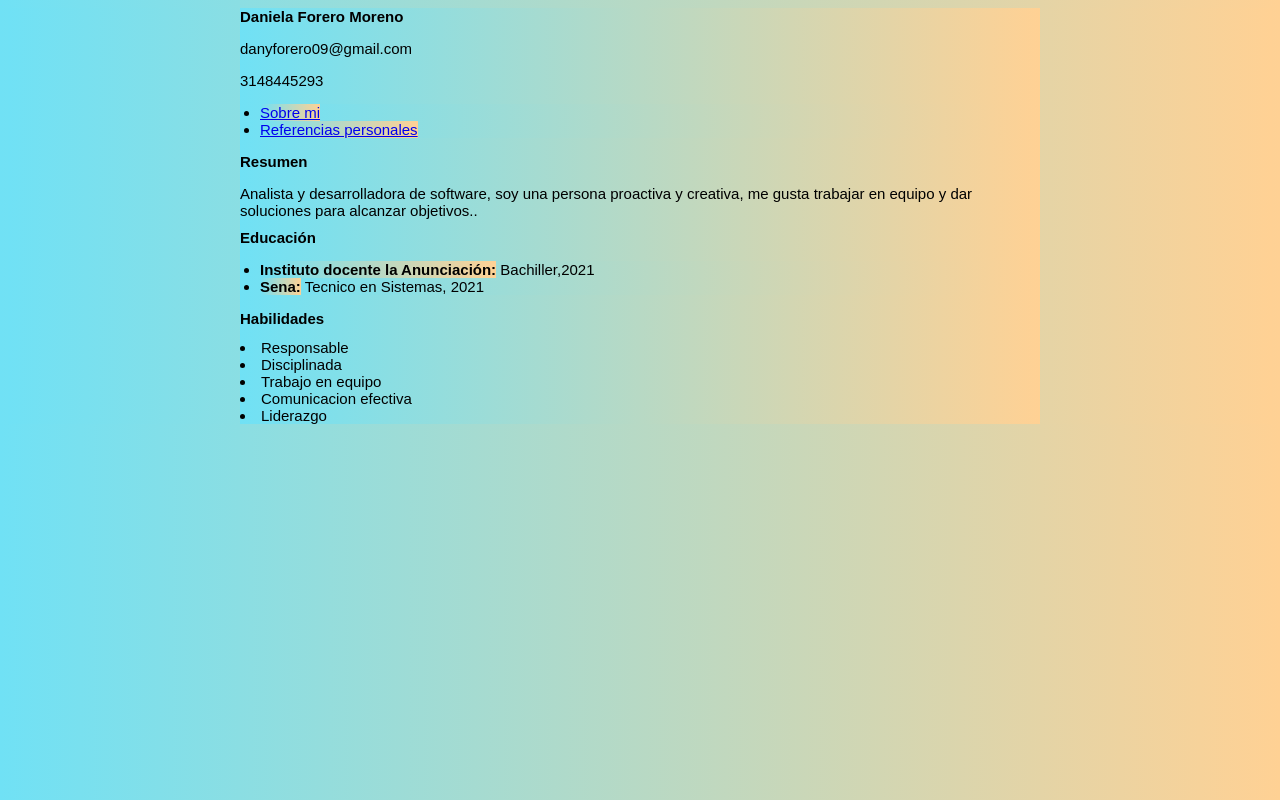
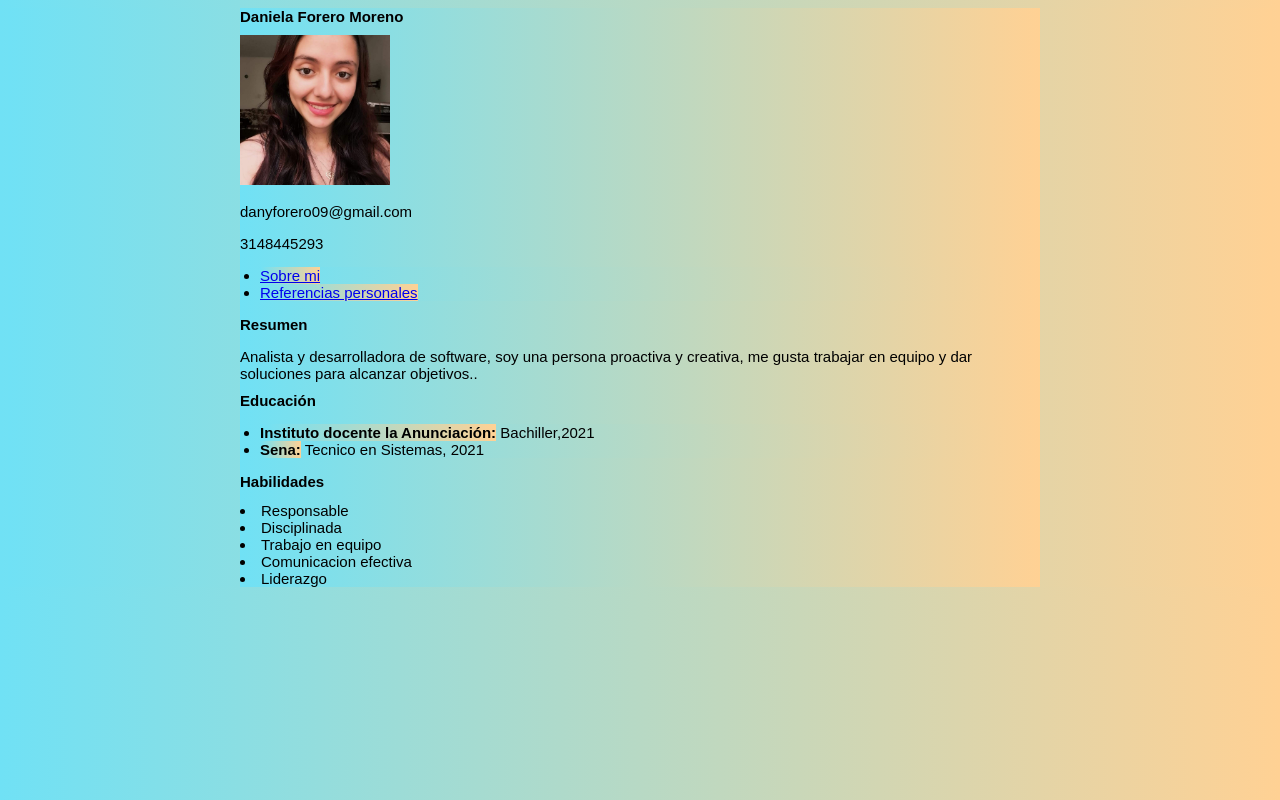
Before and after one commit to DanielaForeroM/DFM, a plain HTML site: page index.html in a window 1280 px wide. Drawn offline with Linux system fonts and the light colour scheme.

Commit message:
Update index.html

```diff
--- a/index.html
+++ b/index.html
@@ -12,6 +12,7 @@
     <div class="container">
         <header>
             <h1>Daniela Forero Moreno</h1>
+            <img src="imagenes/dani.jpg" width="150" height="150" alt="logo">
             <p>danyforero09@gmail.com</p>
             <p>3148445293</p>
         </header>
```
